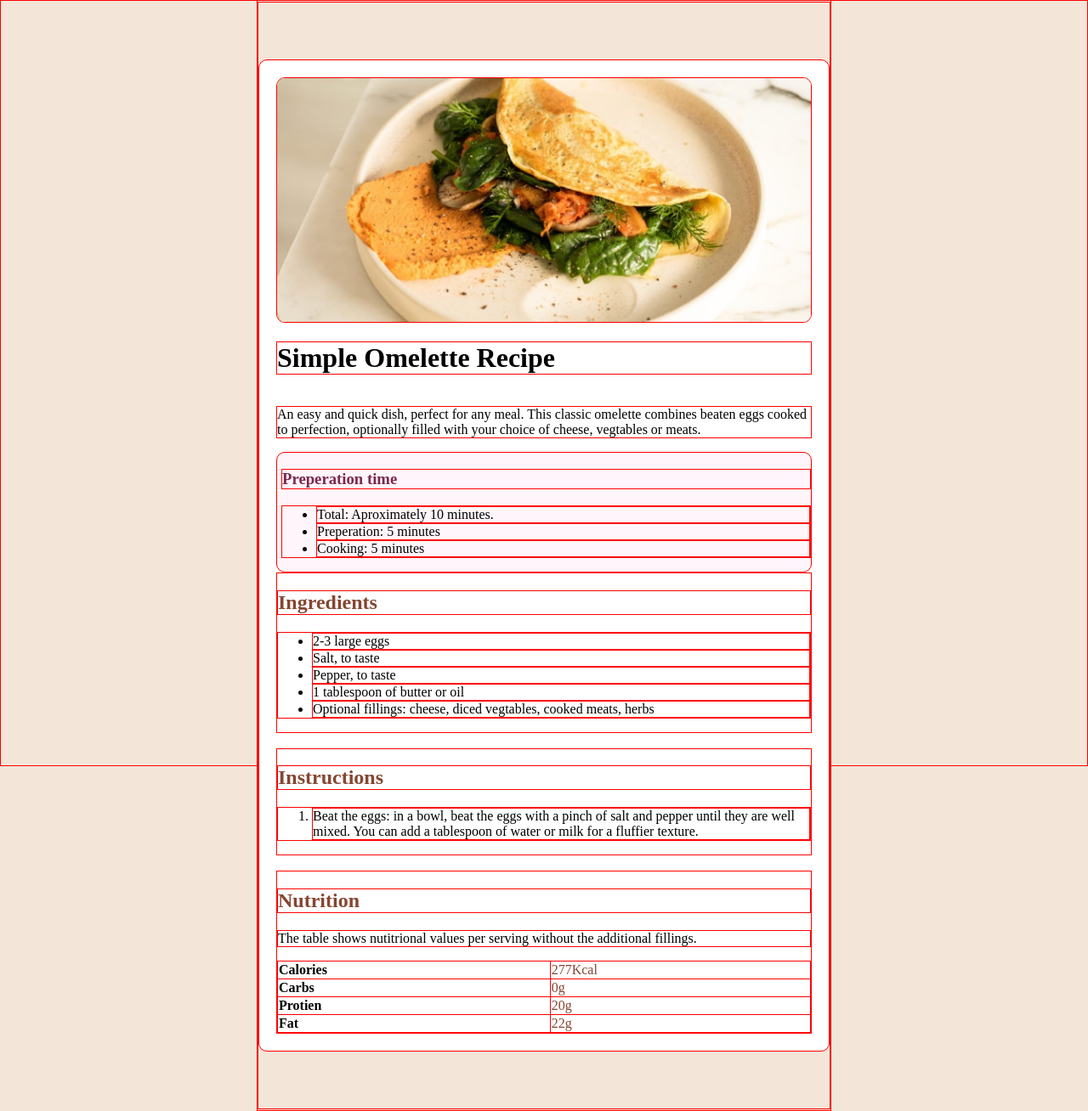
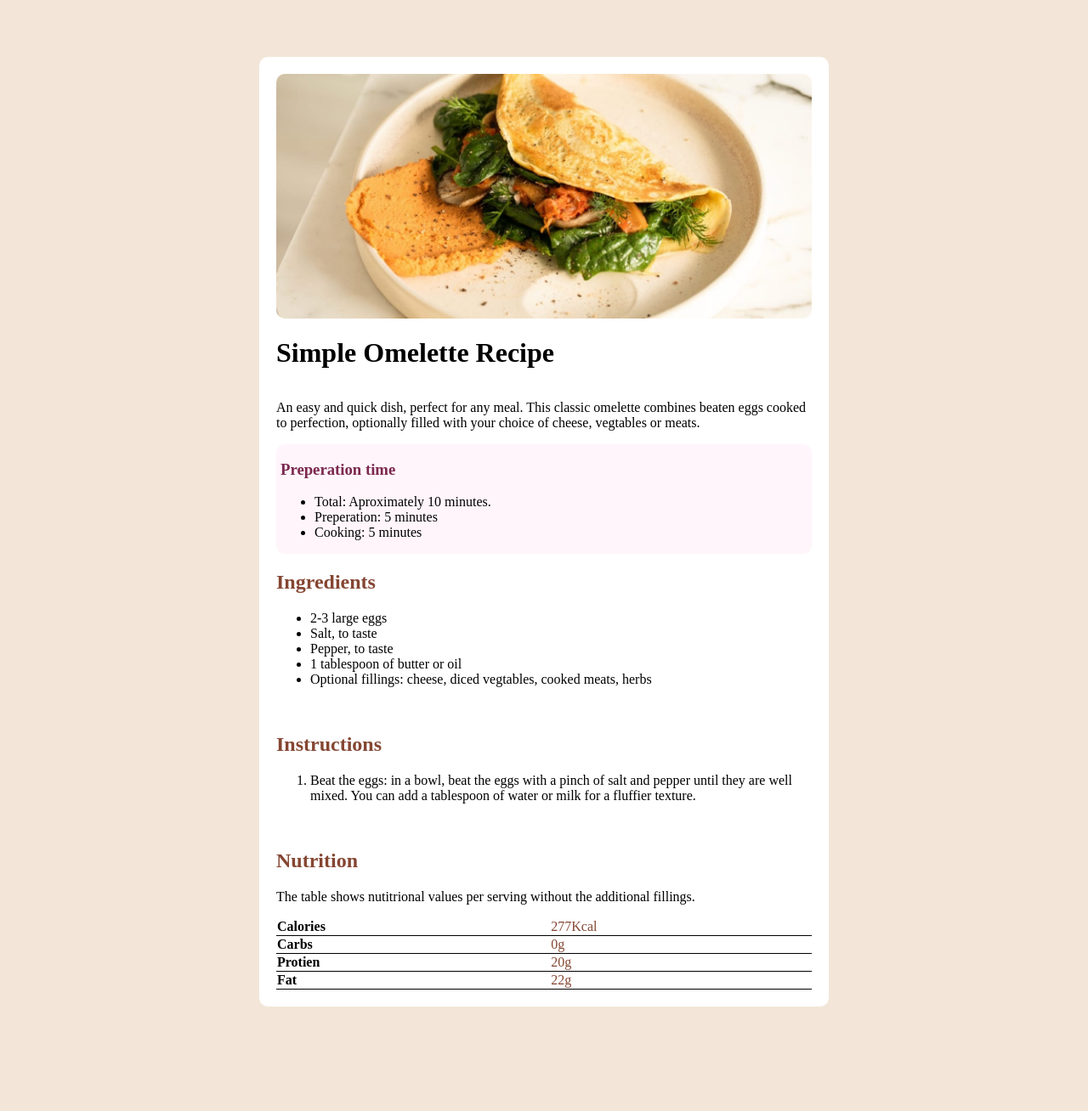
Before and after one commit to wotanut/frontend-mentor, a Jekyll site: the page recipe/index.html, which Jekyll copies as it is, in a window 1280 px wide. Shown: the whole page at 85% size. Built offline with Jekyll 4.4.1, drawn with Linux system fonts in a browser that asks for light colours; some web fonts are replaced; after the commit the page ends 1252 px from its top, so only the background shows below that.

Commit message:
Deleted outlines as they were annoying

```diff
--- a/recipe/css/styles.css
+++ b/recipe/css/styles.css
@@ -37,10 +37,6 @@ html {
 
 h2 {
   color: var(--Brown-800);
-}
-
-* {
-  border: solid 1px red;
 }
 
 .time {
```
